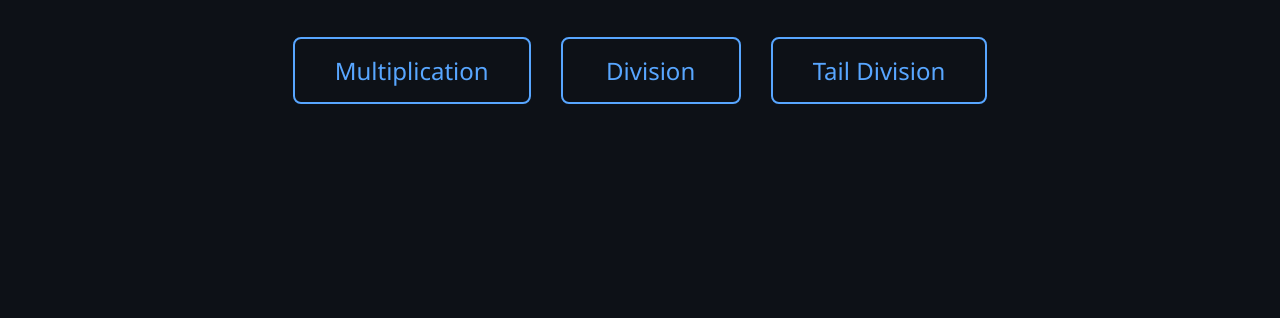
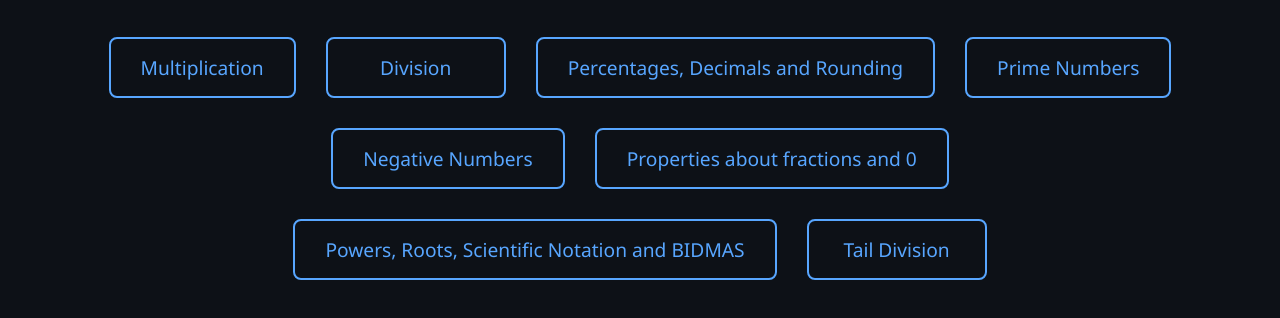
Before and after one commit to medemaka/hurlesmathsexplainedbadly, a plain HTML site: page pre-algebra/pre-algebra.html in a window 1280 px wide. Shown: the part 140-458 px from the top of the page. Drawn offline with Linux system fonts and the light colour scheme.

Commit message:
Update pre-algebra.html

```diff
--- a/pre-algebra/pre-algebra.html
+++ b/pre-algebra/pre-algebra.html
@@ -39,13 +39,13 @@
             gap: 30px;
             justify-content: center;
             flex-wrap: wrap;
-            max-width: 900px;
+            max-width: 1100px;
         }
         .tabs a {
-            font-size: 1.5rem;
+            font-size: 1.2rem;
             color: #58a6ff;
             text-decoration: none;
-            padding: 15px 40px;
+            padding: 15px 30px;
             border: 2px solid #58a6ff;
             border-radius: 8px;
             transition: all 0.3s ease;
@@ -66,6 +66,11 @@
     <div class="tabs">
         <a href="multiplication/multiplication.html">Multiplication</a>
         <a href="division/division.html">Division</a>
+        <a href="percentages-decimals-rounding/percentages-decimals-rounding.html">Percentages, Decimals and Rounding</a>
+        <a href="prime-numbers/prime-numbers.html">Prime Numbers</a>
+        <a href="negative-numbers/negative-numbers.html">Negative Numbers</a>
+        <a href="properties-fractions-zero/properties-fractions-zero.html">Properties about fractions and 0</a>
+        <a href="powers-roots-scientific-bidmas/powers-roots-scientific-bidmas.html">Powers, Roots, Scientific Notation and BIDMAS</a>
         <a href="tail-division/tail-division.html">Tail Division</a>
     </div>
 </body>
```
